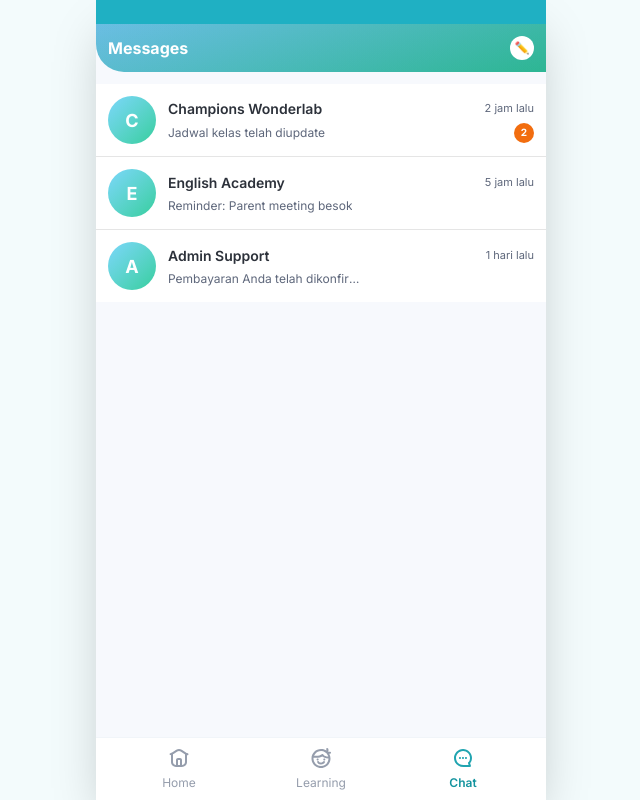
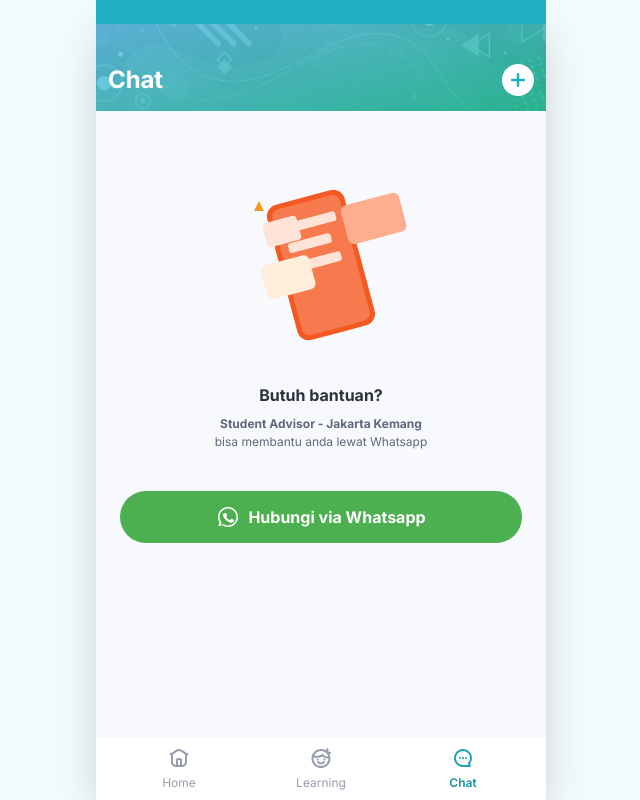
Before and after one commit to hhidro29/parent-app, a Next.js app in the folder apps/web/: page /chat in a window 1280 px wide. Shown: the whole page, without its empty margins (319-959 px from the left). Built offline with nearby package versions, Linux system fonts and the light colour scheme.

Commit message:
feat: redesign chat page and fix hydration warning

```diff
--- a/apps/web/src/app/chat/page.tsx
+++ b/apps/web/src/app/chat/page.tsx
@@ -1,54 +1,126 @@
 "use client";
 
+import Image from "next/image";
+import Link from "next/link";
+
 export default function ChatPage() {
-    const conversations = [
-        { id: 1, name: "Champions Wonderlab", message: "Jadwal kelas telah diupdate", time: "2 jam lalu", unread: 2 },
-        { id: 2, name: "English Academy", message: "Reminder: Parent meeting besok", time: "5 jam lalu", unread: 0 },
-        { id: 3, name: "Admin Support", message: "Pembayaran Anda telah dikonfirmasi", time: "1 hari lalu", unread: 0 },
-    ];
+    return (
+        <div className="flex flex-col min-h-screen w-full bg-[#F7F9FD] pb-[100px]">
+            {/* Header Section */}
+            <div className="relative w-full shrink-0">
+                <div className="bg-[#1FB0C3] h-[24px] w-full" />
 
-    return (
-        <div className="flex flex-col min-h-full w-full bg-[#f7f9fd]">
-            {/* Header */}
-            <div className="bg-[#1fb0c3] h-[24px] w-full" />
-            <div
-                className="relative overflow-hidden rounded-bl-[28px] w-full"
-                style={{
-                    backgroundImage: "linear-gradient(90deg, rgba(4, 35, 81, 0.14) 0%, rgba(4, 35, 81, 0.14) 100%), linear-gradient(161.996deg, rgb(123, 215, 251) 0%, rgb(52, 206, 158) 100%)",
-                }}
-            >
-                <div className="flex items-center justify-between p-[12px]">
-                    <p className="font-['Inter'] font-bold leading-[24px] text-[16px] text-white">Messages</p>
-                    <div className="relative shrink-0 size-[24px] bg-white rounded-full flex items-center justify-center">
-                        <span className="text-[12px]">✏️</span>
+                {/* Main Header with Pattern */}
+                <div className="relative h-[87px] w-full overflow-hidden bg-[#34CE9E]">
+                    {/* Gradient Layer */}
+                    <div
+                        className="absolute inset-0 z-0"
+                        style={{
+                            backgroundImage: "linear-gradient(90deg, rgba(4, 35, 81, 0.14) 0%, rgba(4, 35, 81, 0.14) 100%), linear-gradient(166.414deg, #7BD7FB 0%, #34CE9E 100%)"
+                        }}
+                    />
+
+                    {/* Pattern Overlay */}
+                    <div className="absolute inset-0 z-1 opacity-40 mix-blend-luminosity">
+                        <Image
+                            src="/assets/images/page-specialbuatkamu/background-header-specialuntukkamu.png"
+                            alt="Header Pattern"
+                            fill
+                            className="object-cover object-top"
+                        />
+                    </div>
+
+                    <div className="relative z-10 flex items-center justify-between px-[12px] h-full pt-[24px]">
+                        <h1 className="font-['Inter'] font-bold text-[24px] text-white tracking-[-0.12px]">Chat</h1>
+                        <div className="w-[32px] h-[32px] bg-white rounded-full flex items-center justify-center">
+                            <svg width="20" height="20" viewBox="0 0 24 24" fill="none" stroke="#20B0C3" strokeWidth="3" strokeLinecap="round">
+                                <path d="M12 5V19M5 12H19" />
+                            </svg>
+                        </div>
                     </div>
                 </div>
             </div>
 
-            {/* Chat List */}
-            <div className="flex flex-col gap-[1px] bg-[#e5e5e5] mt-[12px]">
-                {conversations.map((chat) => (
-                    <div key={chat.id} className="bg-white p-[12px] flex gap-[12px] items-center">
-                        <div className="size-[48px] rounded-full bg-gradient-to-br from-[#7BD7FB] to-[#34CE9E] flex items-center justify-center">
-                            <span className="text-white font-bold text-[18px]">{chat.name[0]}</span>
-                        </div>
-                        <div className="flex-1">
-                            <div className="flex justify-between items-center">
-                                <p className="font-['Inter'] font-semibold text-[14px] text-[#2c313a]">{chat.name}</p>
-                                <p className="font-['Inter'] font-normal text-[11px] text-[#5e677b]">{chat.time}</p>
-                            </div>
-                            <div className="flex justify-between items-center mt-[4px]">
-                                <p className="font-['Inter'] font-normal text-[12px] text-[#5e677b] truncate max-w-[200px]">{chat.message}</p>
-                                {chat.unread > 0 && (
-                                    <div className="bg-[#f26d0f] rounded-full size-[20px] flex items-center justify-center">
-                                        <span className="font-['Inter'] font-bold text-[10px] text-white">{chat.unread}</span>
-                                    </div>
-                                )}
-                            </div>
-                        </div>
-                    </div>
-                ))}
+            {/* Main Content Area */}
+            <div className="flex-1 flex flex-col items-center justify-start pt-[60px] px-[24px]">
+                {/* Illustration */}
+                <div className="w-full flex justify-center mb-[24px]">
+                    <ChatIllustration />
+                </div>
+
+                {/* Text Content */}
+                <div className="flex flex-col items-center text-center gap-[8px] mb-[40px]">
+                    <h2 className="font-['Inter'] font-bold text-[16px] text-[#2C313A] leading-[24px]">Butuh bantuan?</h2>
+                    <p className="font-['Inter'] text-[12px] text-[#5E677B] leading-[18px]">
+                        <span className="font-bold">Student Advisor - Jakarta Kemang</span>
+                        <br />
+                        bisa membantu anda lewat Whatsapp
+                    </p>
+                </div>
+
+                {/* Whatsapp Button */}
+                <Link
+                    href="https://wa.me/6281234567890"
+                    target="_blank"
+                    className="w-full bg-[#4CAF50] active:scale-[0.98] transition-all flex items-center justify-center gap-[8px] h-[52px] rounded-full"
+                >
+                    <WhatsAppIcon />
+                    <span className="font-['Inter'] font-bold text-[16px] text-white">Hubungi via Whatsapp</span>
+                </Link>
             </div>
         </div>
     );
 }
+
+function WhatsAppIcon() {
+    return (
+        <svg className="size-[24px]" fill="none" viewBox="0 0 24 24">
+            <path
+                clipRule="evenodd"
+                d="M12 2C6.477 2 2 6.477 2 12c0 1.89.525 3.66 1.438 5.168L2.546 20.2c-.188.563.337 1.088.9.9l3.032-.892A9.957 9.957 0 0012 22c5.523 0 10-4.477 10-10S17.523 2 12 2zm0 1.5c4.695 0 8.5 3.805 8.5 8.5s-3.805 8.5-8.5 8.5a8.457 8.457 0 01-4.354-1.195l-.296-.176-2.584.76.76-2.584-.176-.296A8.457 8.457 0 013.5 12c0-4.695 3.805-8.5 8.5-8.5z"
+                fill="white"
+                fillRule="evenodd"
+            />
+            <path
+                d="M9.5 8.5c-.15-.35-.35-.35-.5-.35h-.5c-.2 0-.5.1-.75.35-.25.25-.75.75-.75 1.8 0 1.05.75 2.1 .85 2.25.15.15 2 3.15 4.9 4.35 2.4.95 2.9.75 3.4.7.5-.05 1.6-.65 1.85-1.3.25-.65.25-1.2.15-1.3-.1-.1-.3-.2-.6-.35-.3-.15-1.6-.8-1.85-.9-.25-.1-.45-.15-.6.15-.15.3-.6.9-.75 1.1-.15.2-.3.2-.55.1-.25-.1-1.1-.4-2.1-1.3-.75-.7-1.3-1.55-1.45-1.85-.15-.3 0-.45.1-.6.1-.1.3-.3.45-.45s.2-.25.3-.45c.1-.2.05-.35 0-.5-.05-.15-.6-1.5-.85-2.05z"
+                fill="white"
+            />
+        </svg>
+    );
+}
+
+function ChatIllustration() {
+    return (
+        <div className="h-[188px] w-[194px] relative">
+            <svg className="w-full h-full" viewBox="0 0 194 188" fill="none">
+                {/* Sparkles */}
+                <path d="M30 40 L35 30 L40 40 Z" fill="#F89825" />
+                <path d="M160 60 L165 50 L170 60 Z" fill="#F89825" />
+
+                {/* Phone Case */}
+                <g transform="rotate(-15 97 94)">
+                    <rect x="57" y="24" width="80" height="140" rx="12" fill="#F45922" />
+                    <rect x="62" y="29" width="70" height="130" rx="8" fill="white" fillOpacity="0.2" />
+
+                    {/* Message lines */}
+                    <rect x="70" y="45" width="54" height="10" rx="3" fill="#FEE3D6" />
+                    <rect x="70" y="65" width="44" height="10" rx="3" fill="#FEE3D6" />
+                    <rect x="70" y="85" width="49" height="10" rx="3" fill="#FEE3D6" />
+                </g>
+
+                {/* Floating cards */}
+                <g transform="rotate(-15 60 110)">
+                    <rect x="40" y="90" width="50" height="35" rx="6" fill="#FFEEDB" />
+                </g>
+
+                <g transform="rotate(-15 140 50)">
+                    <rect x="120" y="30" width="60" height="40" rx="6" fill="#FFAD8F" />
+                </g>
+
+                <g transform="rotate(-15 50 60)">
+                    <rect x="40" y="50" width="35" height="25" rx="4" fill="#FEE3D6" />
+                </g>
+            </svg>
+        </div>
+    );
+}
--- a/apps/web/src/app/layout.tsx
+++ b/apps/web/src/app/layout.tsx
@@ -27,7 +27,7 @@ export default function RootLayout({
 }>) {
   return (
     <html lang="id">
-      <body className={`${inter.variable} antialiased font-['Inter']`}>
+      <body className={`${inter.variable} antialiased font-['Inter']`} suppressHydrationWarning>
         <div className="bg-[#f3fbfc] flex items-center justify-center min-h-screen w-full">
           {/* Mobile Container - Max 450px */}
           <div className="bg-[#f3fbfc] flex flex-col h-[100dvh] max-w-[450px] overflow-hidden relative w-full shadow-2xl">
```
